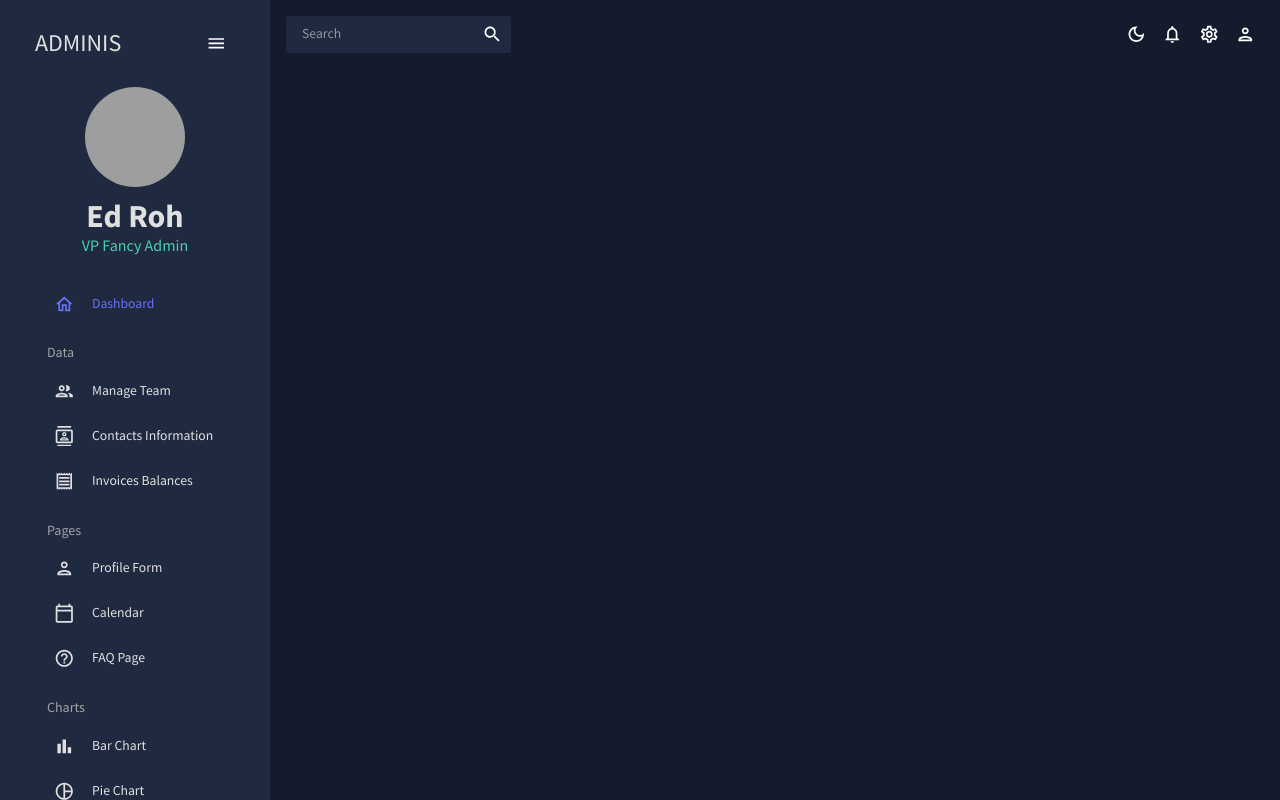
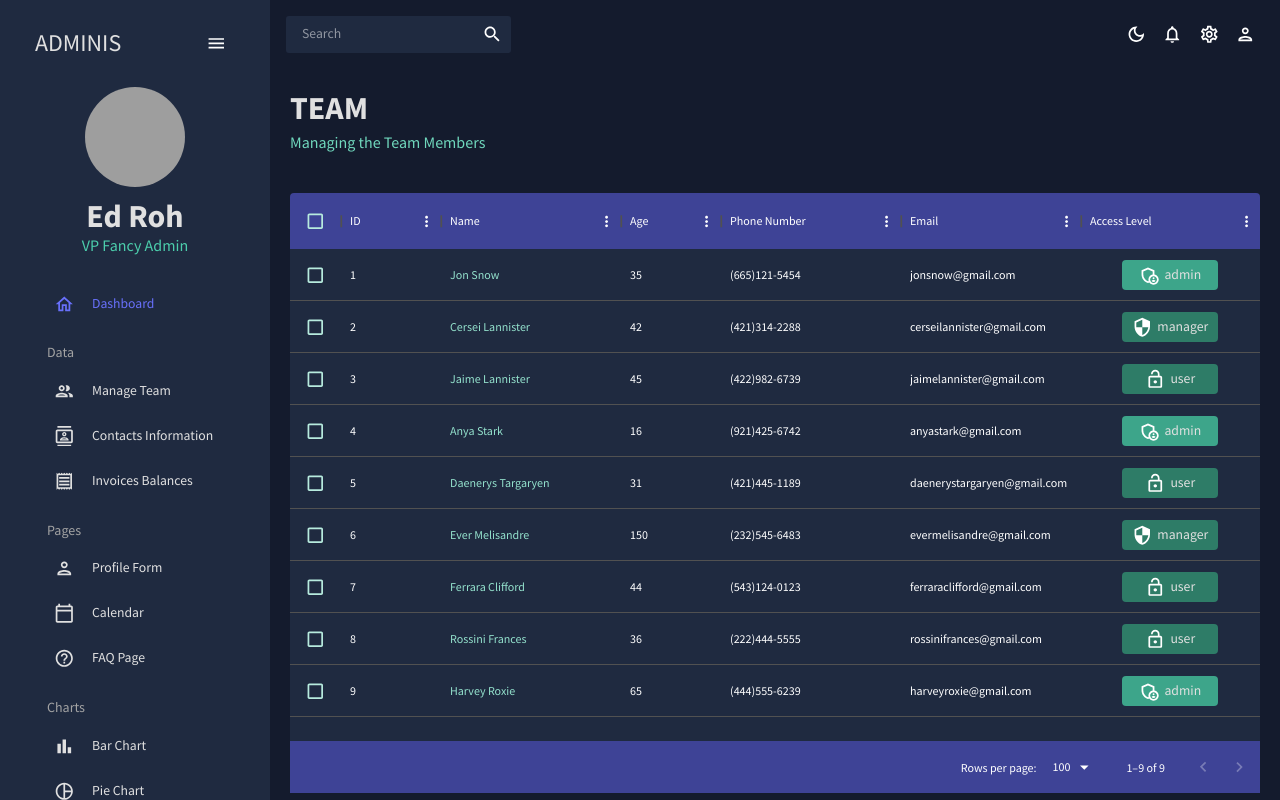
Before and after one commit to Hasnat-Hasib/React-Dashboard, a React (Create React App) app: page /team in a window 1280 px wide. Built offline with nearby package versions, Linux system fonts and the light colour scheme; grey boxes are pictures that could not be loaded.

Commit message:
creating team section

```diff
--- a/src/App.js
+++ b/src/App.js
@@ -5,7 +5,7 @@
 import Topbar from "./scenes/global/Topbar";
 import Sidebar from "./scenes/global/Sidebar";
 import Dashboard from "./scenes/dashboard";
-// import Team from "./scenes/team";
+import Team from "./scenes/team";
 // import Invoices from "./scenes/invoices";
 // import Contacts from "./scenes/contacts";
 // import Bar from "./scenes/bar";
@@ -29,7 +29,7 @@
             <Topbar/>
             <Routes>
               <Route path="/" element={<Dashboard />} />
-              {/* <Route path="/team" element={<Team />} /> */}
+              <Route path="/team" element={<Team />} />
               {/* <Route path="/contacts" element={<Contacts />} /> */}
               {/* <Route path="/invoices" element={<Invoices />} /> */}
               {/* <Route path="/form" element={<Form />} /> */}
--- /dev/null
+++ b/src/scenes/team/index.jsx
@@ -0,0 +1,109 @@
+import { Box, Typography, useTheme } from "@mui/material";
+import { DataGrid } from "@mui/x-data-grid";
+import { tokens } from "../../theme";
+import { mockDataTeam } from "../../data/mockData";
+import AdminPanelSettingsOutlinedIcon from "@mui/icons-material/AdminPanelSettingsOutlined";
+import LockOpenOutlinedIcon from "@mui/icons-material/LockOpenOutlined";
+import SecurityOutlinedIcon from "@mui/icons-material/SecurityOutlined";
+import Header from "../../components/Header";
+
+const Team = () => {
+    const theme = useTheme();
+  const colors = tokens(theme.palette.mode);
+  const columns = [
+    { field: "id", headerName: "ID" },
+    {
+      field: "name",
+      headerName: "Name",
+      flex: 1,
+      cellClassName: "name-column--cell",
+    },
+    {
+      field: "age",
+      headerName: "Age",
+      type: "number",
+      headerAlign: "left",
+      align: "left",
+    },
+    {
+      field: "phone",
+      headerName: "Phone Number",
+      flex: 1,
+    },
+    {
+      field: "email",
+      headerName: "Email",
+      flex: 1,
+    },
+    {
+      field: "accessLevel",
+      headerName: "Access Level",
+      flex: 1,
+      renderCell: ({ row: { access } }) => {
+        return (
+          <Box
+            width="60%"
+            m="0 auto"
+            p="5px"
+            display="flex"
+            justifyContent="center"
+            backgroundColor={
+              access === "admin"
+                ? colors.greenAccent[600]
+                : access === "manager"
+                ? colors.greenAccent[700]
+                : colors.greenAccent[700]
+            }
+            borderRadius="4px"
+          >
+            {access === "admin" && <AdminPanelSettingsOutlinedIcon />}
+            {access === "manager" && <SecurityOutlinedIcon />}
+            {access === "user" && <LockOpenOutlinedIcon />}
+            <Typography color={colors.grey[100]} sx={{ ml: "5px" }}>
+              {access}
+            </Typography>
+          </Box>
+        );
+      },
+    },
+  ];
+
+  return (
+    <Box m="20px">
+      <Header title="TEAM" subtitle="Managing the Team Members" />
+      <Box
+        m="40px 0 0 0"
+        height="75vh"
+        sx={{
+          "& .MuiDataGrid-root": {
+            border: "none",
+          },
+          "& .MuiDataGrid-cell": {
+            borderBottom: "none",
+          },
+          "& .name-column--cell": {
+            color: colors.greenAccent[300],
+          },
+          "& .MuiDataGrid-columnHeaders": {
+            backgroundColor: colors.blueAccent[700],
+            borderBottom: "none",
+          },
+          "& .MuiDataGrid-virtualScroller": {
+            backgroundColor: colors.primary[400],
+          },
+          "& .MuiDataGrid-footerContainer": {
+            borderTop: "none",
+            backgroundColor: colors.blueAccent[700],
+          },
+          "& .MuiCheckbox-root": {
+            color: `${colors.greenAccent[200]} !important`,
+          },
+        }}
+      >
+        <DataGrid checkboxSelection rows={mockDataTeam} columns={columns} />
+      </Box>
+    </Box>
+  )
+}
+
+export default Team
```
